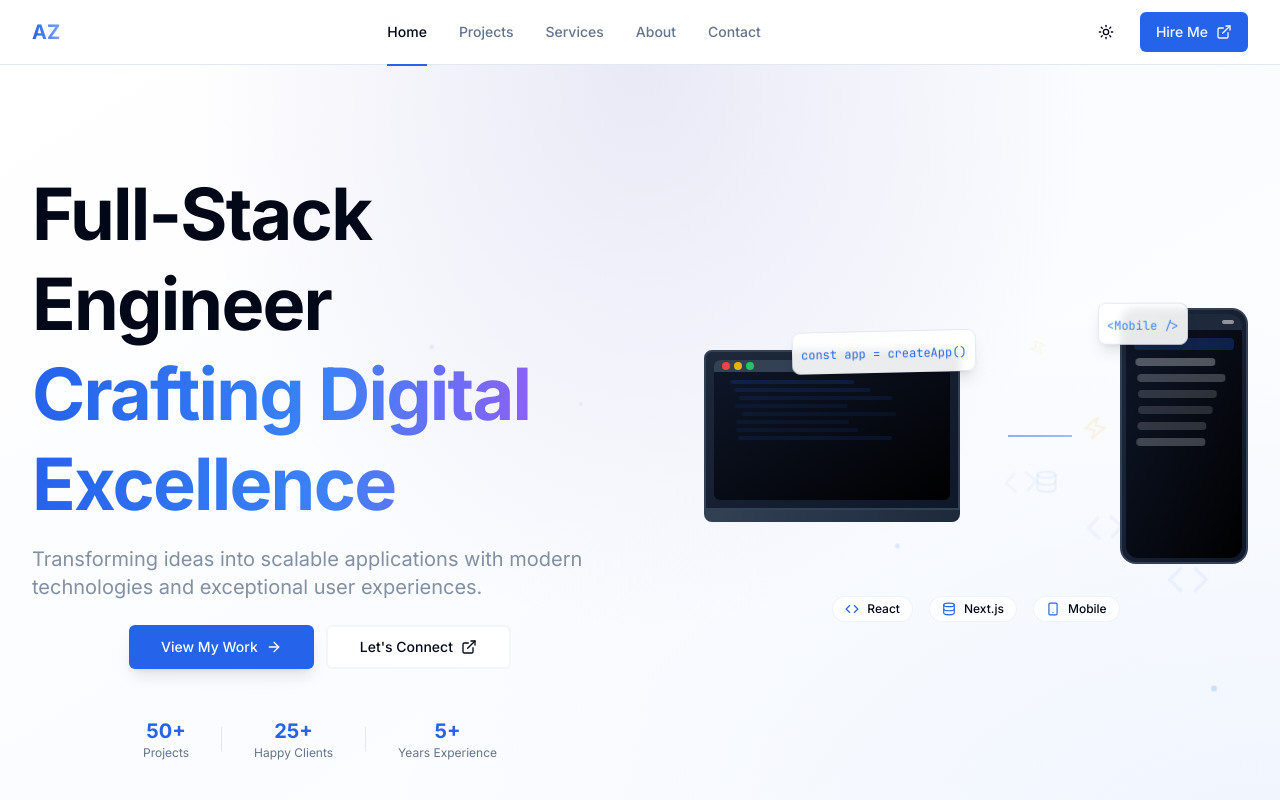
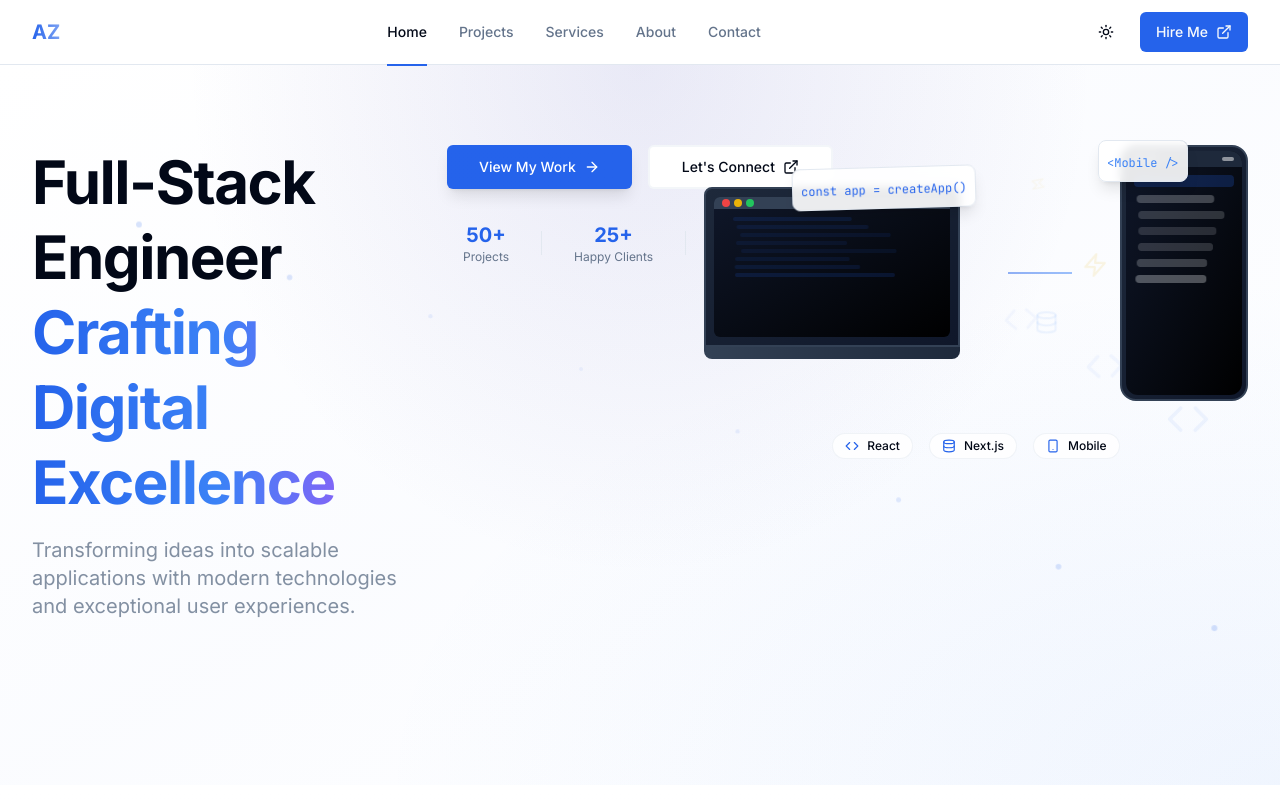
Before and after one commit to ahmerzulfiqar06/ahmer-portfolio, a Next.js app: page / in a window 1280 px wide. Shown: the top 800 px of the page. Built offline with nearby package versions, Linux system fonts and the light colour scheme.

Commit message:
New loading animation and hero updated

```diff
--- a/src/app/page.tsx
+++ b/src/app/page.tsx
@@ -80,16 +80,15 @@ export default function HomePage() {
           ))}
         </div>
 
-        <div className="relative grid grid-cols-1 lg:grid-cols-2 gap-12 lg:gap-16 items-center min-h-[80vh]">
-          {/* Left side content */}
-          <div className="relative z-10 space-y-6 text-left">
+        <div className="relative grid grid-cols-1 lg:grid-cols-3 gap-8 lg:gap-12 min-h-[70vh] items-start">
+          {/* Left side content - Headline and Description */}
+          <div className="relative z-10 space-y-4 text-left lg:col-span-1">
             {/* Main headline with enhanced typography */}
-          <div className="space-y-4">
             <motion.h1
               initial={{ opacity: 0, y: 30 }}
               animate={{ opacity: 1, y: 0 }}
               transition={{ duration: 0.8, delay: 0.2 }}
-              className="text-4xl md:text-6xl lg:text-7xl font-bold tracking-tight max-w-4xl"
+              className="text-4xl md:text-5xl lg:text-6xl font-bold tracking-tight max-w-3xl"
             >
               <span className="block leading-tight">
                 Full-Stack Engineer
@@ -115,12 +114,14 @@ export default function HomePage() {
             </motion.p>
           </div>
 
+          {/* Center - Buttons and Stats */}
+          <div className="relative z-10 flex flex-col justify-center items-center space-y-8 lg:col-span-1">
             {/* Enhanced action buttons */}
             <motion.div
               initial={{ opacity: 0, y: 20 }}
               animate={{ opacity: 1, y: 0 }}
               transition={{ duration: 0.6, delay: 0.9 }}
-              className="flex flex-col sm:flex-row gap-3 justify-center items-center"
+              className="flex flex-col sm:flex-row gap-4 justify-center items-center"
             >
               <motion.div
                 whileHover={{ scale: 1.03, y: -2 }}
@@ -163,7 +164,7 @@ export default function HomePage() {
               initial={{ opacity: 0, y: 20 }}
               animate={{ opacity: 1, y: 0 }}
               transition={{ duration: 0.6, delay: 1.1 }}
-              className="flex justify-center items-center gap-8 pt-6"
+              className="flex justify-center items-center gap-8"
             >
               <div className="text-center">
                 <div className="text-xl font-bold text-primary">50+</div>
@@ -187,7 +188,7 @@ export default function HomePage() {
             initial={{ opacity: 0, x: 50 }}
             animate={{ opacity: 1, x: 0 }}
             transition={{ duration: 0.8, delay: 0.4 }}
-            className="relative z-10 flex justify-center lg:justify-end"
+            className="relative z-10 flex justify-center lg:justify-end lg:col-span-1"
           >
             <div className="relative">
               <HeroAnimation />
```
Lines whose indentation alone changed are shown as unchanged.
